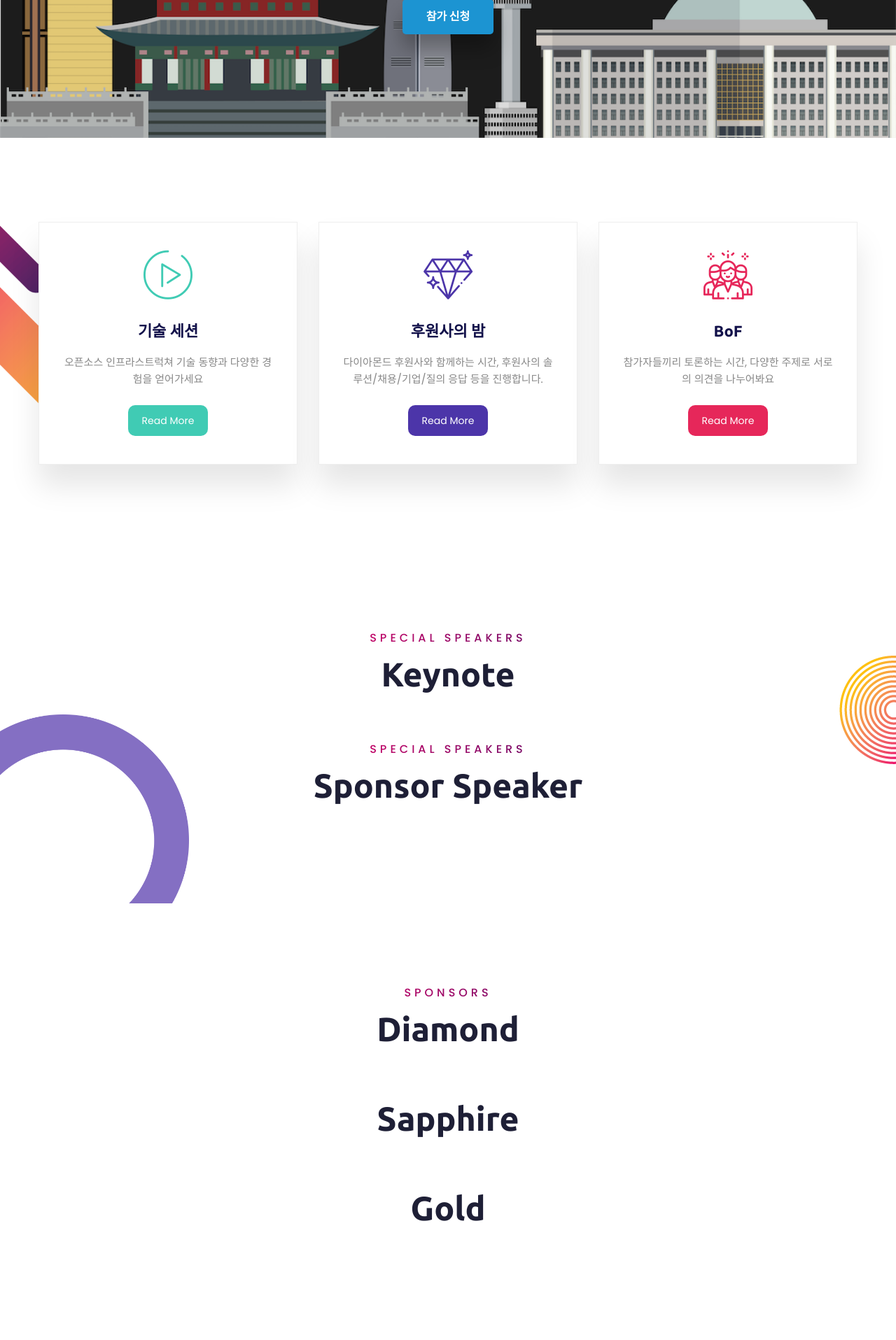
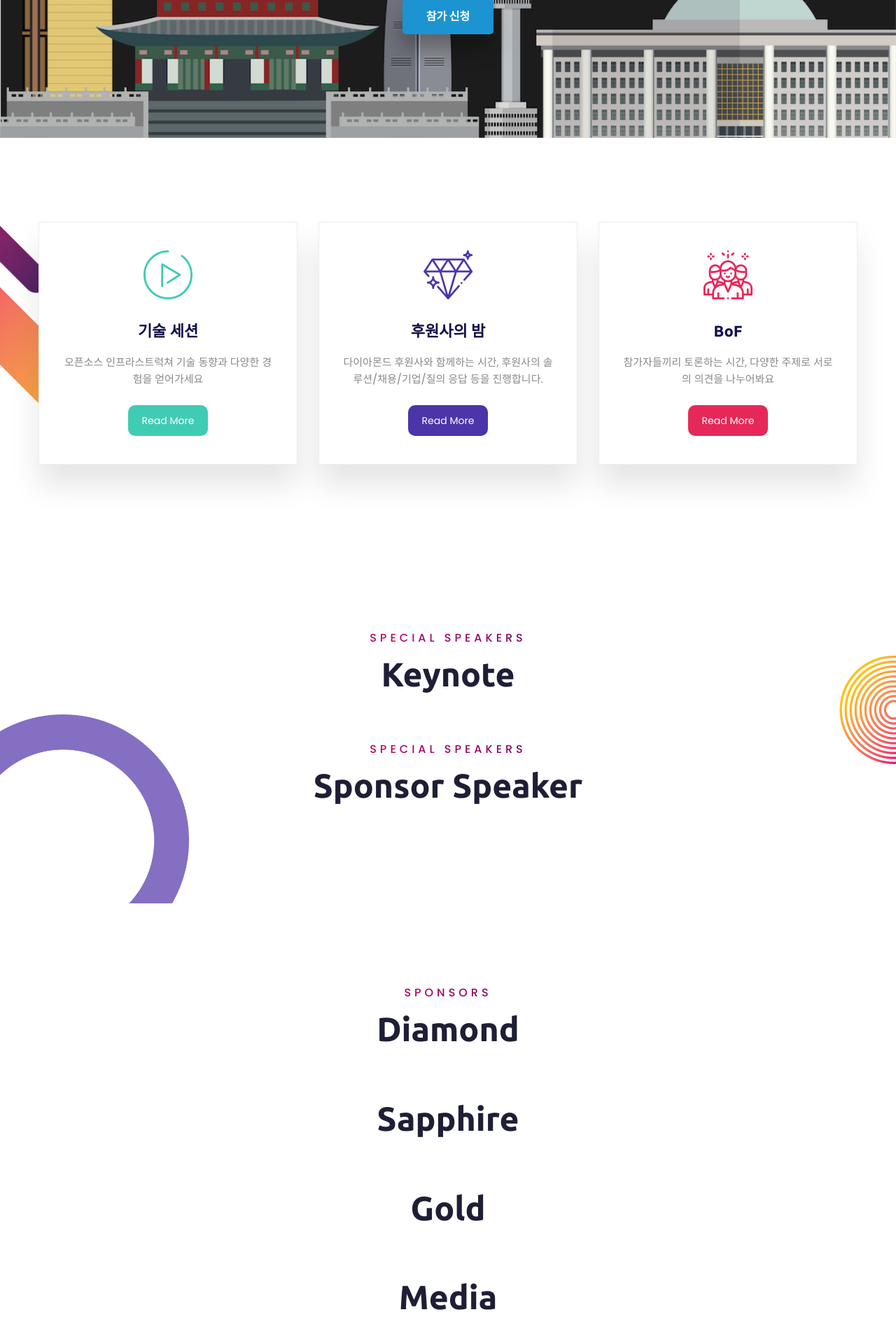
Before and after one commit to openstack-kr/openinfradays-2021, a Django app: page / in a window 1280 px wide. Shown: the part 654-2569 px from the top of the page at 70% size. Run offline with Django 3.2, Linux system fonts and the light colour scheme; data that the repository does not hold is empty; some libraries are stand-ins or nearby versions.

Commit message:
미디어 후원사 노출

```diff
--- a/openinfradays/views.py
+++ b/openinfradays/views.py
@@ -52,11 +52,12 @@ def index(request):
     diamond = Sponsor.objects.filter(level='Diamond')
     sapphire = Sponsor.objects.filter(level='Sapphire')
     gold = Sponsor.objects.filter(level='Gold')
+    media = Sponsor.objects.filter(level='Media')
     keynote_session = TechSession.objects.filter(session_type='Keynote')
     sponsor_session = TechSession.objects.filter(session_type='Sponsor')
     menu = make_menu_context('index')
     context = {'diamond': diamond, 'sapphire': sapphire,
-               'gold': gold,
+               'gold': gold, 'media': media,
                'keynote': keynote_session, 'sponsor': sponsor_session,
                'login': login}
     return render(request, 'index.html', {**menu, **context})
@@ -75,8 +76,9 @@ def sponsors(request):
     diamond = Sponsor.objects.filter(level='Diamond')
     sapphire = Sponsor.objects.filter(level='Sapphire')
     gold = Sponsor.objects.filter(level='Gold')
+    media = Sponsor.objects.filter(level='Media')
     menu = make_menu_context('sponsor')
-    context = {'diamond': diamond, 'sapphire': sapphire, 'gold': gold}
+    context = {'diamond': diamond, 'sapphire': sapphire, 'gold': gold, 'media': media}
     return render(request, 'sponsors.html', {**menu, **context})
 
 
--- a/templates/index.html
+++ b/templates/index.html
@@ -192,6 +192,21 @@
                 {% endfor %}
             </div>
         </div>
+        <div class="auto-container">
+             <div class="sec-title text-center">
+                <h2>Media</h2>
+            </div>
+            <div class="row">
+                {% for d in media %}
+                    <div class="gallery-item col-lg-4 col-md-6 col-sm-12 wow fadeIn">
+                        <div class="image-box text-center">
+                            <figure class="image-box"><a href="{{  d.homepage_url }}" target="_blank"><img src="{{ d.logo.url }}" alt="{{  d.name_ko }}"></a></figure>
+                        </div>
+                    </div>
+                {% endfor %}
+            </div>
+        </div>
+
     </section>
 
 {% endblock %}
```
Also changed, not shown: templates/sponsors.html (+14 -0 lines).
